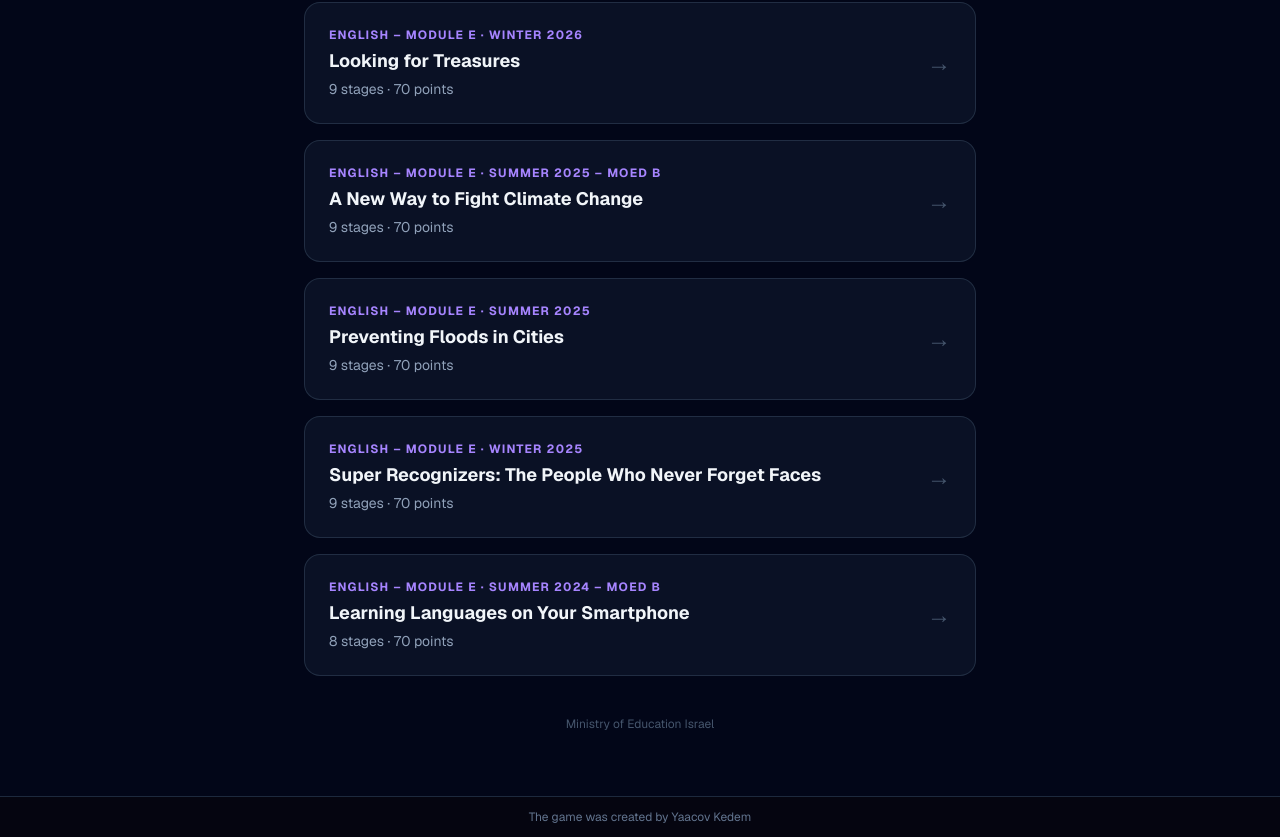
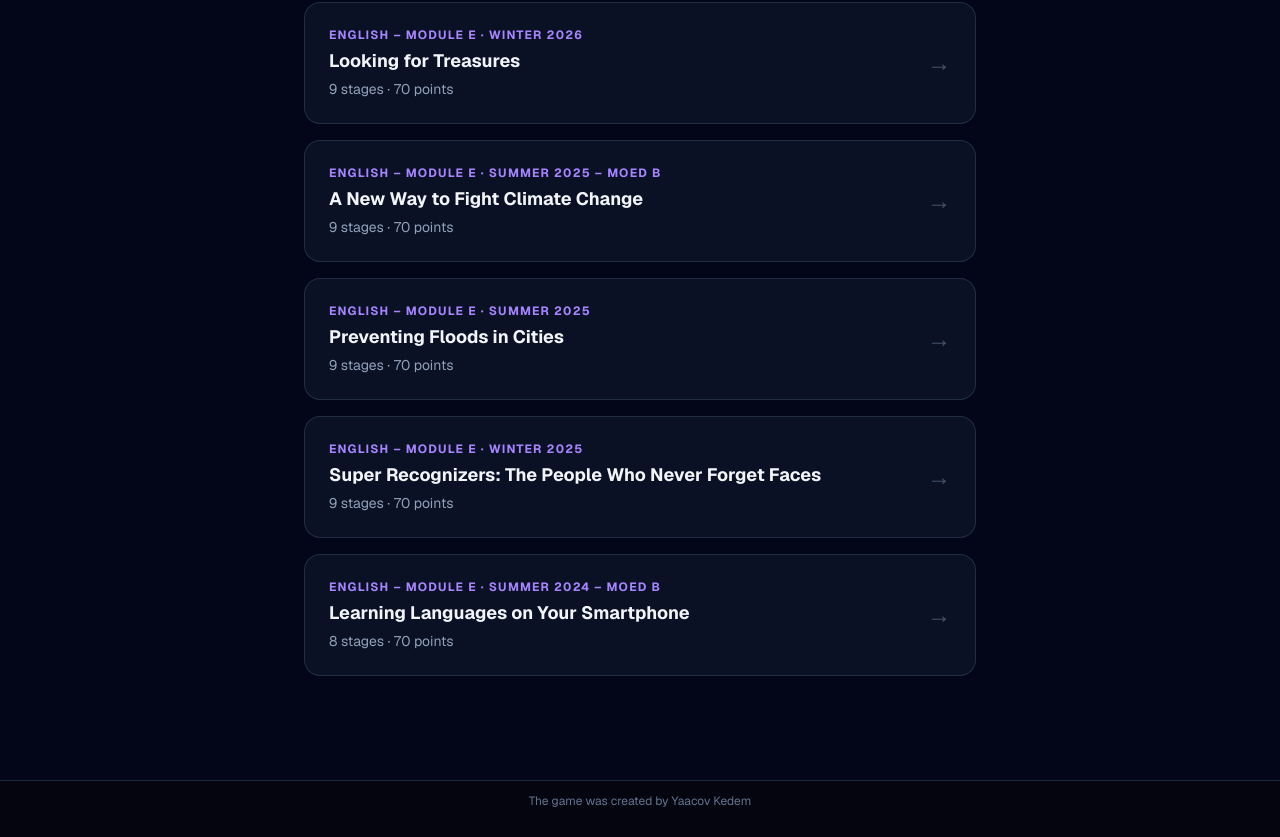
Before and after one commit to yaacovbod/find_-your-way, a Next.js app: page / in a window 1280 px wide. Shown: the part 1355-2192 px from the top of the page. Built offline with nearby package versions, Linux system fonts and the light colour scheme; no server answers.

Commit message:
Remove unofficial Ministry of Education credit
Co-Authored-By: Claude Sonnet 4.6 <noreply@anthropic.com>

```diff
--- a/app/page.tsx
+++ b/app/page.tsx
@@ -28,9 +28,7 @@ export default function Home() {
         {/* Score history – shown only when signed in */}
         <ScoreHistory />
 
-        <p className="text-center text-slate-600 text-xs mt-10 pb-10">
-          Ministry of Education Israel
-        </p>
+        <div className="mt-10 pb-10" />
       </div>
     </div>
   )
```
